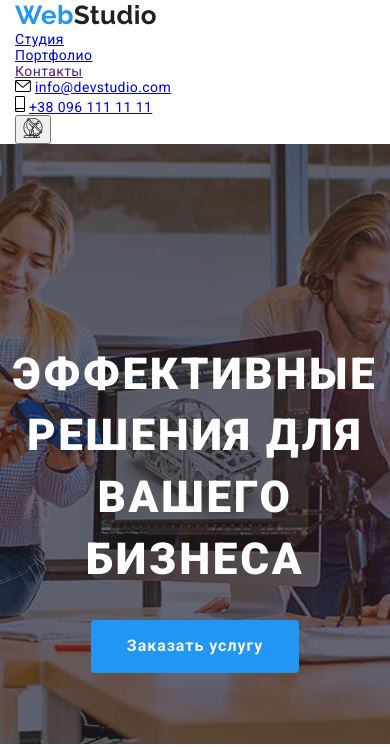
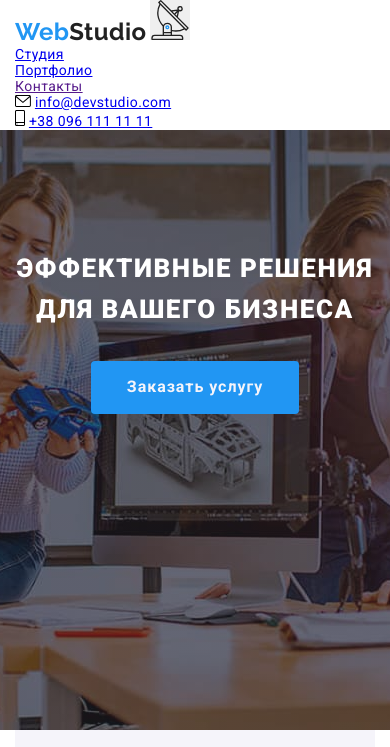
Before and after one commit to AleksandrNebesnyi/-goit-markup-hw-08, a plain HTML site: page index.html in a window 390 px wide. Shown: the top 747 px of the page. Drawn offline with nearby package versions, Linux system fonts and the light colour scheme.

Commit message:
homework0803

```diff
--- a/index.html
+++ b/index.html
@@ -19,6 +19,14 @@
 
             <a lang="en" href="./index.html" class="header__logo">
             <span class="logo__part--first">Web</span>Studio</a>
+
+            <button type="button" class="menu-button is-open" aria-expanded="false" aria-controls="menu-container" data-menu-button>
+                <svg width="40" height="40" aria-label="кнопка мобильного меню">
+                    <use class="icon-cross" href="./images/sprite.svg#icon-antenna"></use>
+                    <use class="icon-menu" href="./images/sprite.svg#icon-clock"></use>
+                </svg>
+            </button>
+            <div class="menu-container " id="menu-container" data-menu></div>
 
             <nav class="nav">
                 <ul class="nav__list list">
@@ -48,17 +56,7 @@
 
                 </li>
             </ul>
-                <button  type="button" class="mobile-menu-button is-open"
-                aria-expanded="false"
-                aria-controls="menu-container"
-                data-menu-button
-                >
-                    <svg  width="20" height="20" aria-label="кнопка мобильного меню">
-                        <use class="mobile-menu-button__icon-cross" href="./images/sprite.svg#icon-antenna"></use>
-                        <use class="mobile-menu-button__icon-menu" href="./images/sprite.svg#icon-clock"></use>
-                    </svg>
-                </button>
-                <div class="menu-container" id="menu-container" data-menu></div>
+
         </div>
     </header>
 
--- a/sass/base/_common.scss
+++ b/sass/base/_common.scss
@@ -5,7 +5,9 @@ body {
   font-size: 14px;
   letter-spacing: 0.03em;
 }
-
+body.modal-open {
+  overflow: hidden;
+}
 img {
   display: block;
   max-width: 100%;
--- a/sass/components/_header-logo.scss
+++ b/sass/components/_header-logo.scss
@@ -1,9 +1,13 @@
-
 // Логотип хедера
 
-.header__logo{
+.header__logo {
   @extend %logo;
-  // padding: 23px 0;
+
+  @media screen and (max-width: 767px) {
+    padding: 16px 0;
+    font-size: 24px;
+    line-height: 1.17;
+  }
 }
 
 .logo__part--first {
--- a/sass/components/_hero.scss
+++ b/sass/components/_hero.scss
@@ -17,29 +17,33 @@
   background-position: center;
   background-size: cover;
 
-  @media screen and (max-width: 1199px) {
-    margin-bottom: 60px;
-  }
-  @media screen and (min-width: 1200px) {
-    margin-bottom: 94px;
-  }
+  // @media screen and (max-width: 1199px) {
+  //   margin-bottom: 60px;
+  // }
+  // @media screen and (min-width: 1200px) {
+  //   margin-bottom: 94px;
+  // }
 }
 .hero__title {
   display: block;
-
-  // width: 696px;
   margin: 0 auto;
-
-  padding-top: 200px;
+  padding-top: 118px;
   margin-bottom: 30px;
   text-transform: uppercase;
   text-align: center;
+  width: 360px;
   font-weight: 900;
-  font-size: 3.143em;
-  line-height: 1.4;
+  font-size: 1.857em;
   letter-spacing: 0.06em;
+  line-height: 1.61;
+  color: $wite-color;
 
-  color: $wite-color;
+  @media screen and (min-width: 1200px) {
+    width: 696px;
+    padding-top: 200px;
+    font-size: 3.143em;
+    line-height: 1.4;
+  }
 }
 
 .hero__button {
--- a/sass/components/_mobail-menu-button.scss
+++ b/sass/components/_menu-button.scss
@@ -1,5 +1,5 @@
-.mobile-menu-button {
-  display: inline-block;
+.menu-button {
+  display: inline-flex;
   margin: 0;
   padding: 0;
   border: none;
@@ -9,13 +9,13 @@
     display: none;
   }
 }
-.mobile-menu-button .mobile-menu-button__icon-cross {
+.menu-button .icon-cross {
   display: none;
 }
-.mobile-menu-button.is-open .mobile-menu-button__icon-cross {
+.menu-button.is-open .icon-cross {
   display: block;
 }
-.mobile-menu-button.is-open .mobile-menu-button__icon-menu {
+.menu-button.is-open .icon-menu {
   display: none;
 }
 
--- a/sass/main.scss
+++ b/sass/main.scss
@@ -5,7 +5,7 @@
 @import "./base/normalize";
 @import "./base/common";
 @import "./components/header-logo";
-@import "./components/mobail-menu-button"
+@import "./components/menu-button";
 @import "./components/header";
 @import "./components/header-navigation";
 @import "./components/hero";
```
Also changed, not shown: css/main.css, css/main.min.css, css/portfolio.css, css/portfolio.min.css, images/close40.svg (added), images/menu40.svg (added), 4 other files.
